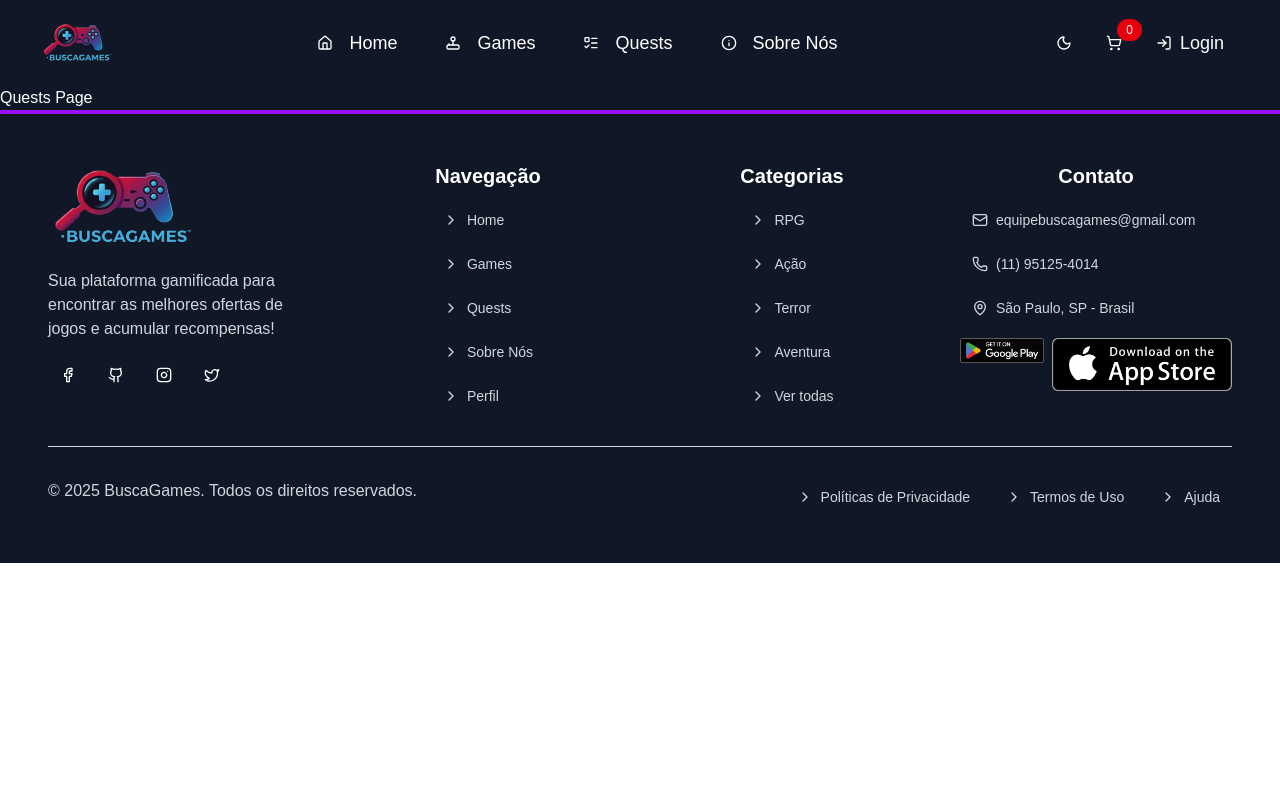
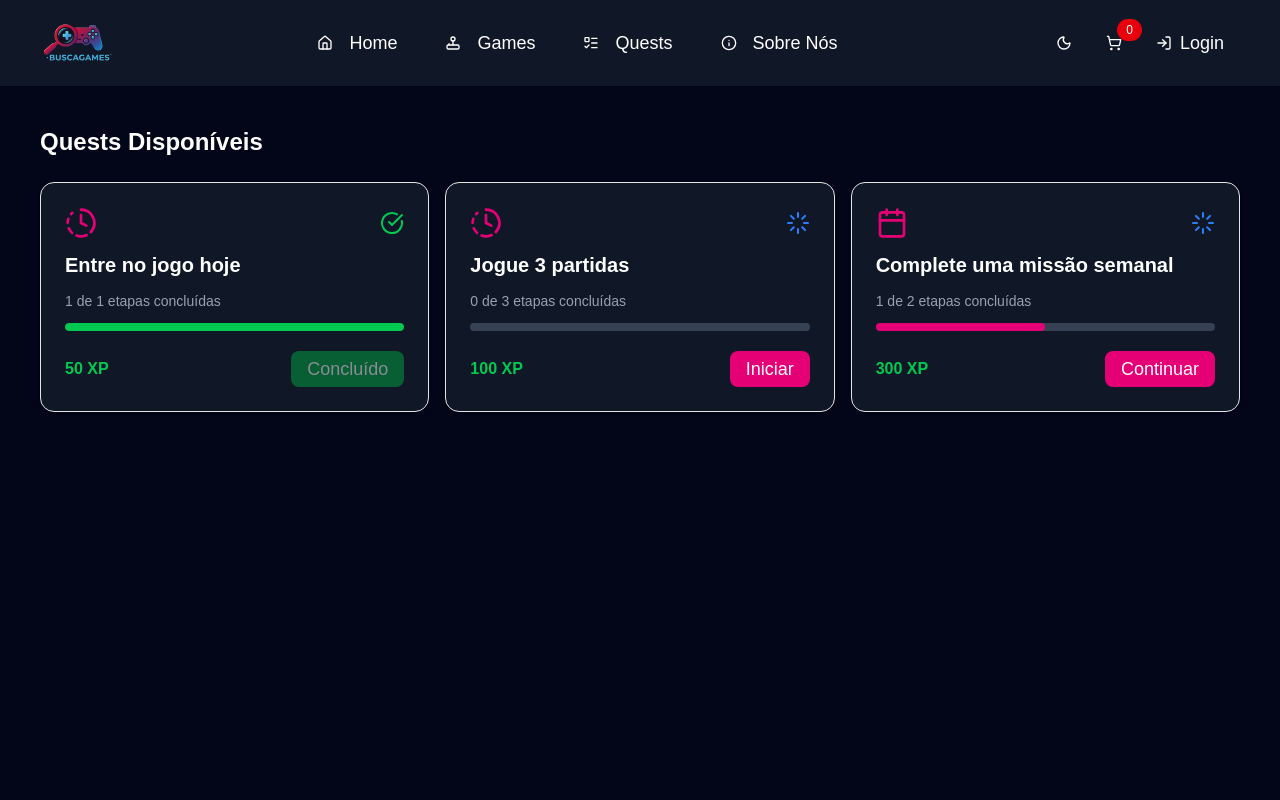
Before and after one commit to Lsko27/BuscaGames_2.0, a Next.js app: page /quests in a window 1280 px wide. Shown: the top 800 px of the page. Built offline with nearby package versions, Linux system fonts and the light colour scheme.

Commit message:
feat: add QuestCards component

```diff
--- /dev/null
+++ b/src/app/_components/quest-cards.tsx
@@ -0,0 +1,72 @@
+import { Calendar, CheckCircle, ClockFading, Loader } from "lucide-react"
+import { Card, CardContent } from "./ui/card"
+import { Button } from "./ui/button"
+
+interface QuestCardsProps {
+  params: {
+    title: string
+    description: string
+    xp: number
+    progress: number
+    totalSteps: number
+    type: "DAILY" | "WEEKLY"
+  }
+}
+
+const QuestCards = ({ params }: QuestCardsProps) => {
+  const IconComponent = params.type === "DAILY" ? ClockFading : Calendar
+
+  const progressPercentage =
+    params.totalSteps > 0
+      ? Math.min((params.progress / params.totalSteps) * 100, 100)
+      : 0
+
+  return (
+    <Card className="h-full w-full bg-gray-900">
+      <CardContent className="flex flex-col justify-between">
+        <div className="flex flex-col gap-3">
+          <div className="flex items-center justify-between">
+            <IconComponent className="text-pink-600" size={32} />
+            {progressPercentage === 100 ? (
+              <CheckCircle className="text-green-500" />
+            ) : (
+              <Loader className="text-blue-500" />
+            )}
+          </div>
+          <h3 className="text-xl font-semibold text-white">{params.title}</h3>
+          <p className="text-sm text-gray-400">
+            {params.progress} de {params.totalSteps} etapas concluídas
+          </p>
+          <div className="h-2 w-full overflow-hidden rounded-full bg-gray-700">
+            <div
+              className={`h-full rounded-full transition-all duration-300 ${
+                progressPercentage === 100 ? "bg-green-500" : "bg-pink-600"
+              }`}
+              style={{ width: `${progressPercentage}%` }}
+            />
+          </div>
+          <div className="mt-2 flex items-center justify-between">
+            <p className="text-md font-semibold text-green-500">
+              {params.xp} XP
+            </p>
+            <Button
+              variant="ghost"
+              className={`text-lg text-white ${
+                progressPercentage === 100 ? "bg-green-600" : "bg-pink-600"
+              }`}
+              disabled={progressPercentage === 100}
+            >
+              {progressPercentage === 100
+                ? "Concluído"
+                : progressPercentage === 0
+                  ? "Iniciar"
+                  : "Continuar"}
+            </Button>
+          </div>
+        </div>
+      </CardContent>
+    </Card>
+  )
+}
+
+export default QuestCards
--- a/src/app/quests/page.tsx
+++ b/src/app/quests/page.tsx
@@ -1,5 +1,44 @@
+import QuestCards from "../_components/quest-cards"
+
 const QuestsPage = () => {
-  return <h1>Quests Page</h1>
+  const mockQuests = [
+    {
+      title: "Entre no jogo hoje",
+      description: "Faça login na sua conta pelo menos uma vez hoje.",
+      xp: 50,
+      progress: 1,
+      totalSteps: 1,
+      type: "DAILY" as const,
+    },
+    {
+      title: "Jogue 3 partidas",
+      description: "Complete 3 partidas em qualquer modo de jogo.",
+      xp: 100,
+      progress: 0,
+      totalSteps: 3,
+      type: "DAILY" as const,
+    },
+    {
+      title: "Complete uma missão semanal",
+      description: "Finalize qualquer missão especial durante a semana.",
+      xp: 300,
+      progress: 1,
+      totalSteps: 2,
+      type: "WEEKLY" as const,
+    },
+  ]
+
+  return (
+    <div className="min-h-screen bg-slate-950 p-10">
+      <h1 className="mb-6 text-2xl font-bold text-white">Quests Disponíveis</h1>
+
+      <div className="flex justify-between gap-4">
+        {mockQuests.map((quest, i) => (
+          <QuestCards key={i} params={quest} />
+        ))}
+      </div>
+    </div>
+  )
 }
 
 export default QuestsPage
```
